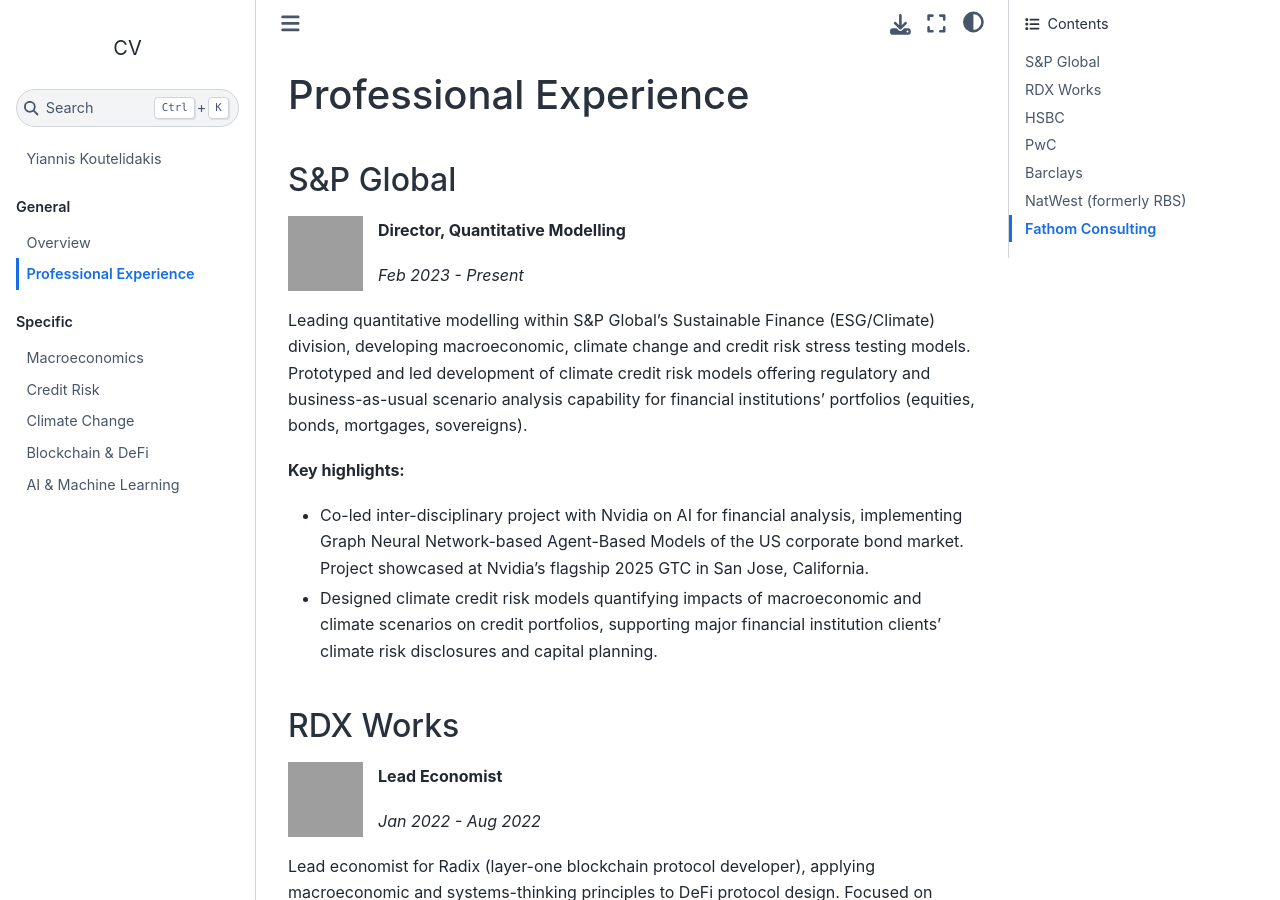
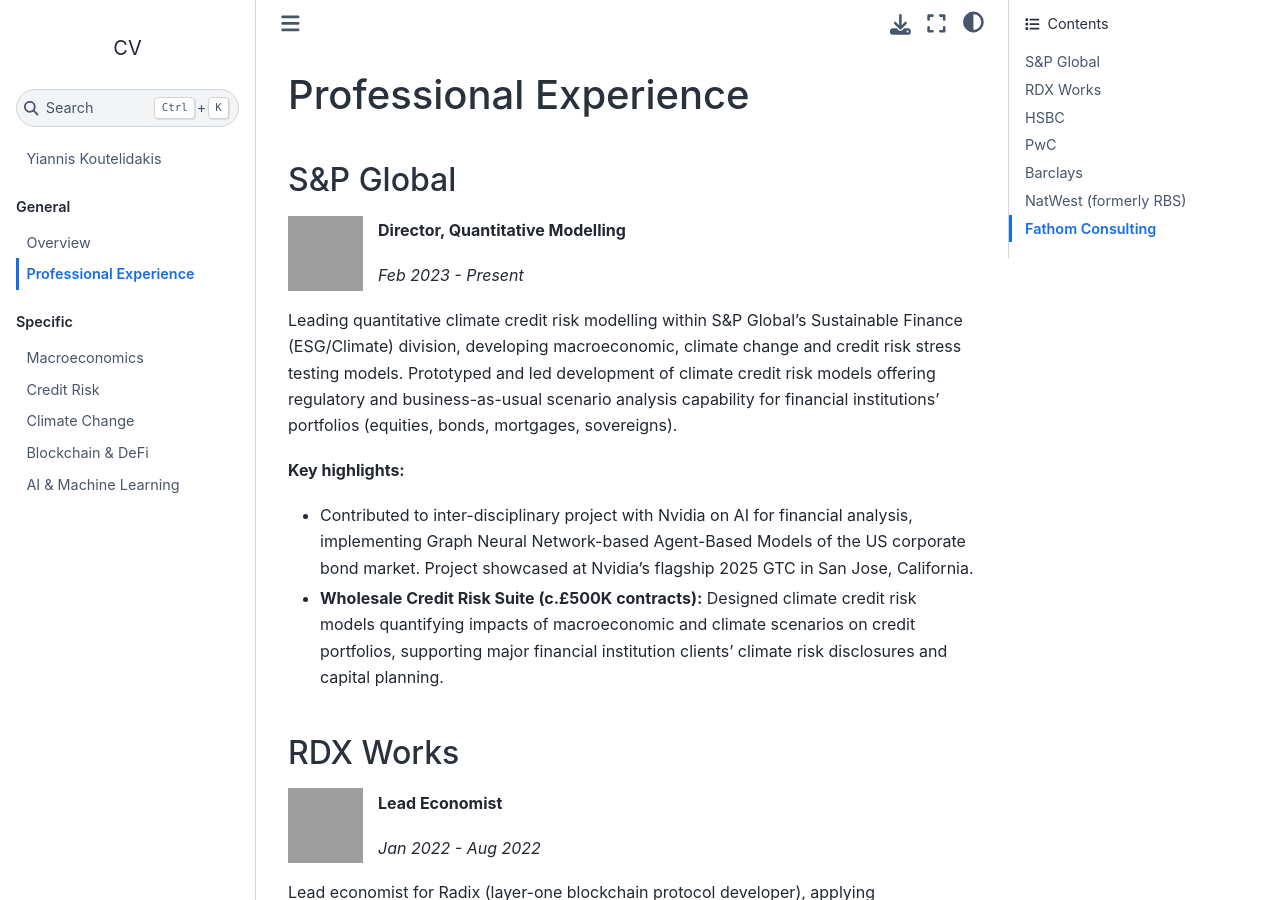
Before and after one commit to ykoutelidakis/CV, a Jupyter Book: the page built from Experience.md, in a window 1280 px wide and 900 px high, cut to the strip 0-900 px from the top of the window. Built offline with Jupyter Book 1.0.4 settings and Sphinx 7.4.7 and the Sphinx Book theme 1.1.4, drawn with Linux system fonts in a browser that asks for light colours; grey boxes are pictures that could not be loaded.

Commit message:
S&P section: refine summary, soften Nvidia role, add bold contract lead-in
Co-Authored-By: Claude Opus 4.8 <noreply@anthropic.com>

```diff
--- a/Experience.md
+++ b/Experience.md
@@ -5,11 +5,11 @@
 ![](LOGOS/SPG.jpeg)
 <div><p><b>Director, Quantitative Modelling</b></p><p><i>Feb 2023 - Present</i></p></div>
 
-Leading quantitative modelling within S&P Global's Sustainable Finance (ESG/Climate) division, developing macroeconomic, climate change and credit risk stress testing models. Prototyped and led development of climate credit risk models offering regulatory and business-as-usual scenario analysis capability for financial institutions' portfolios (equities, bonds, mortgages, sovereigns).
+Leading quantitative climate credit risk modelling within S&P Global's Sustainable Finance (ESG/Climate) division, developing macroeconomic, climate change and credit risk stress testing models. Prototyped and led development of climate credit risk models offering regulatory and business-as-usual scenario analysis capability for financial institutions' portfolios (equities, bonds, mortgages, sovereigns).
 
 **Key highlights:**
-- Co-led inter-disciplinary project with Nvidia on AI for financial analysis, implementing Graph Neural Network-based Agent-Based Models of the US corporate bond market. Project showcased at Nvidia's flagship 2025 GTC in San Jose, California.
-- Designed climate credit risk models quantifying impacts of macroeconomic and climate scenarios on credit portfolios, supporting major financial institution clients' climate risk disclosures and capital planning.
+- Contributed to inter-disciplinary project with Nvidia on AI for financial analysis, implementing Graph Neural Network-based Agent-Based Models of the US corporate bond market. Project showcased at Nvidia's flagship 2025 GTC in San Jose, California.
+- **Wholesale Credit Risk Suite (c.£500K contracts):** Designed climate credit risk models quantifying impacts of macroeconomic and climate scenarios on credit portfolios, supporting major financial institution clients' climate risk disclosures and capital planning.
 
 ## RDX Works
 <style>img {width: 75px;height: 75px;margin-right: 15px;float: left;}</style>
```
